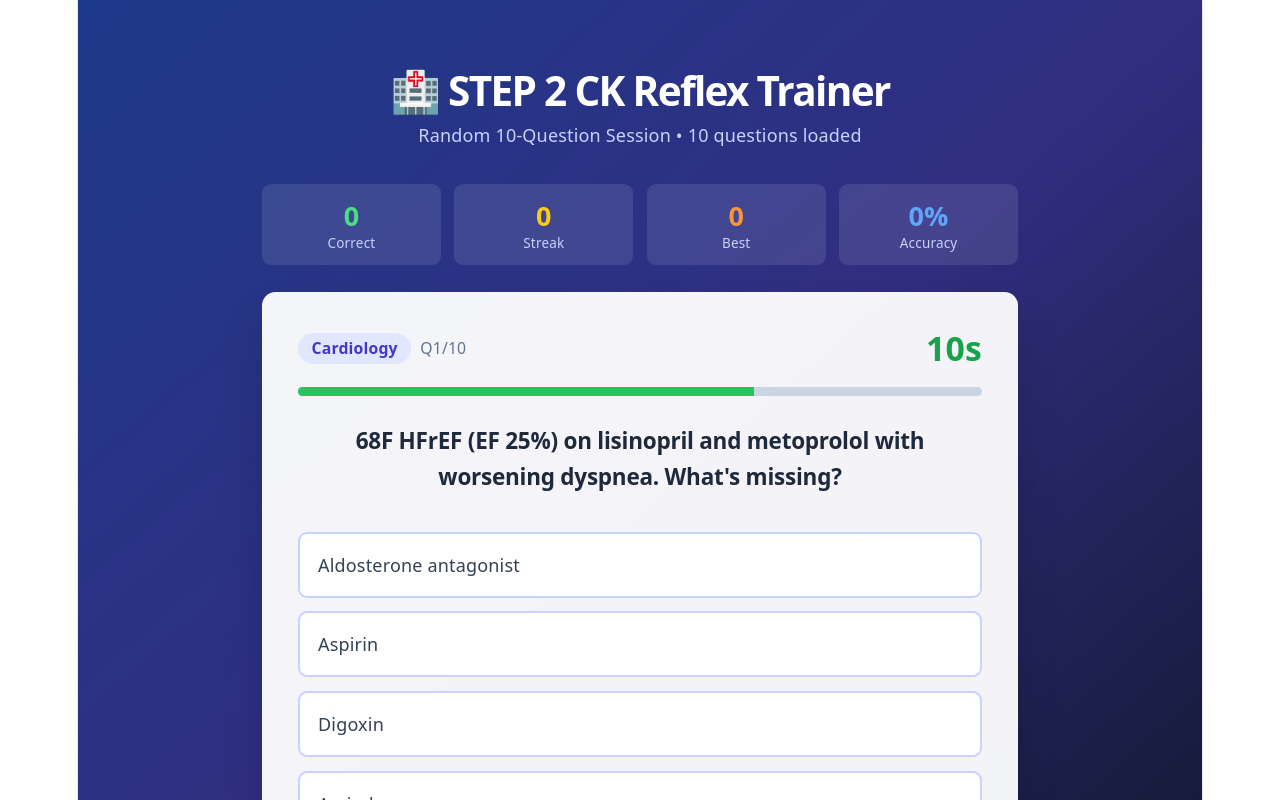
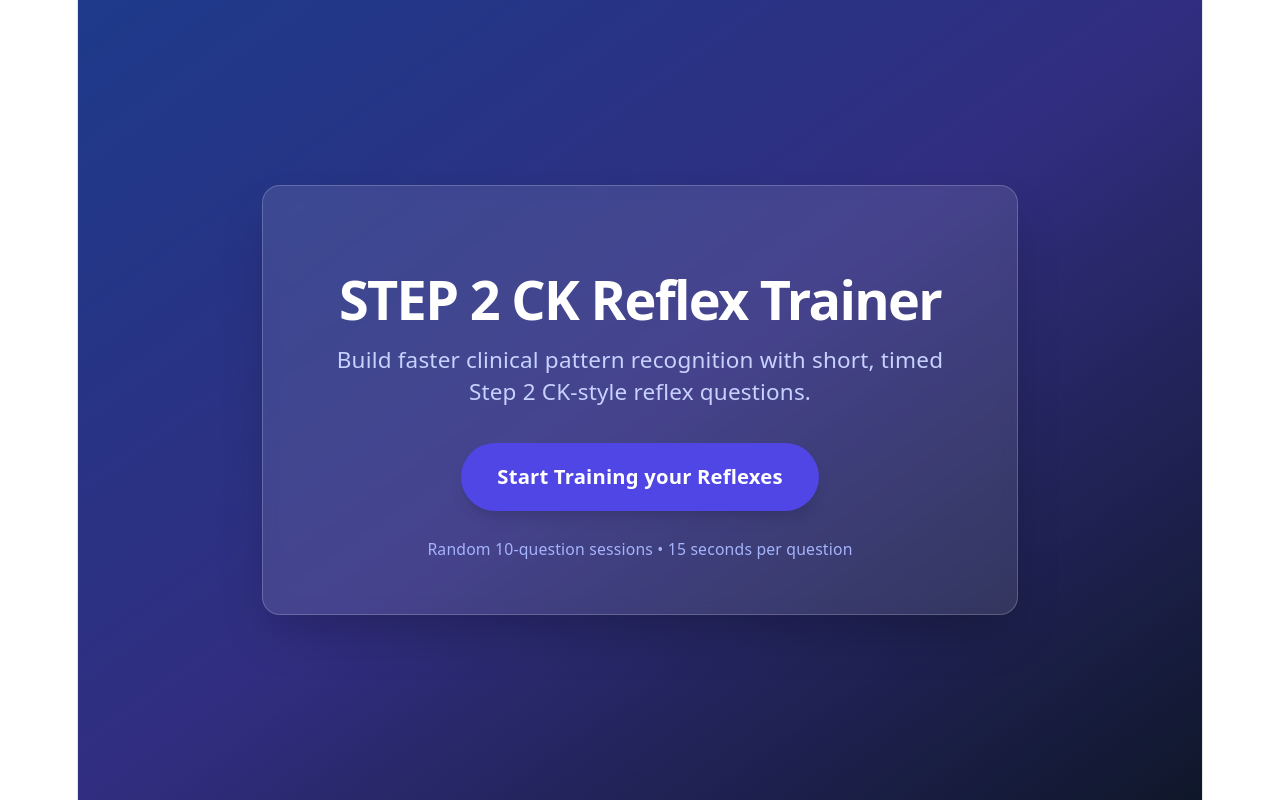
Before and after one commit to aaq6-ml/step2-reflex-trainer, a React (Vite) app: page / in a window 1280 px wide. Shown: the top 800 px of the page. Built offline with nearby package versions, Linux system fonts and the light colour scheme.

Commit message:
Update App.jsx
added start button option

```diff
--- a/src/App.jsx
+++ b/src/App.jsx
@@ -1,7 +1,7 @@
 import React, { useState, useEffect } from 'react';
 
 const questionBank = [
-  // CARDIOLOGY (10 questions)
+// CARDIOLOGY (10 questions)
   { topic: "Cardiology", vignette: "58M with HTN presents with SOB, orthopnea, and bilateral crackles. BNP is elevated.", answers: ["Acute MI", "Acute decompensated heart failure", "Pulmonary embolism", "Acute pneumonia"], correct: 1, explanation: "Classic acute heart failure: SOB, orthopnea, crackles, elevated BNP." },
   { topic: "Cardiology", vignette: "62F with 3 weeks exertional chest pressure and dyspnea. EKG shows new T-wave inversions V2-V4.", answers: ["Stable angina", "Unstable angina/NSTEMI", "Aortic stenosis", "Pericarditis"], correct: 1, explanation: "T-wave inversions + exertional symptoms = NSTEMI until proven otherwise." },
   { topic: "Cardiology", vignette: "45M sudden-onset pleuritic chest pain and ST elevation aVR. BP 180/100, HR 110.", answers: ["Acute MI", "Aortic dissection", "Spontaneous pneumothorax", "Pericarditis"], correct: 1, explanation: "Sudden pleuritic pain + ST elevation + hypertension = aortic dissection." },
@@ -119,10 +119,10 @@ const questionBank = [
   { topic: "Rheumatology", vignette: "58M with tight skin of face and hands, esophageal dysmotility, Raynaud phenomenon. Anti-Scl70 antibody positive.", answers: ["SLE", "Sjögren syndrome", "Systemic sclerosis", "Mixed connective tissue"], correct: 2, explanation: "Skin tightness + esophageal dysmotility + anti-Scl70 = systemic sclerosis (scleroderma)." },
   { topic: "Rheumatology", vignette: "41M with inflammatory back pain, morning stiffness 1.5 hours, sacroiliitis on imaging. HLA-B27 positive.", answers: ["Osteoarthritis", "Rheumatoid arthritis", "Ankylosing spondylitis", "Gout"], correct: 2, explanation: "Inflammatory back pain + sacroiliitis + HLA-B27 = ankylosing spondylitis." },
   { topic: "Rheumatology", vignette: "44F with arthritis, dry eyes, dry mouth, anti-Ro/SSA and anti-La/SSB antibodies positive.", answers: ["SLE", "Rheumatoid arthritis", "Sjögren syndrome", "Scleroderma"], correct: 2, explanation: "Anti-Ro/SSA and anti-La/SSB = Sjögren syndrome." },
-  { topic: "Rheumatology", vignette: "52M with skin ulcers, abdominal pain, hematuria, palpable purpura on lower extremities. P-ANCA positive.", answers: ["Polyarteritis nodosa", "Microscopic polyangiitis", "GPA", "Takayasu"], correct: 1, explanation: "P-ANCA with necrotizing vasculitis + palpable purpura = microscopic polyangiitis." },
-];
+  { topic: "Rheumatology", vignette: "52M with skin ulcers, abdominal pain, hematuria, palpable purpura on lower extremities. P-ANCA positive.", answers: ["Polyarteritis nodosa", "Microscopic polyangiitis", "GPA", "Takayasu"], correct: 1, explanation: "P-ANCA with necrotizing vasculitis + palpable purpura = microscopic polyangiitis." },];
 
 export default function ReflexTrainer() {
+  const [gameStarted, setGameStarted] = useState(false);
   const [currentQIndex, setCurrentQIndex] = useState(0);
   const [sessionQuestions, setSessionQuestions] = useState([]);
   const [score, setScore] = useState(0);
@@ -132,19 +132,12 @@ export default function ReflexTrainer() {
   const [selectedAnswer, setSelectedAnswer] = useState(null);
   const [shuffledAnswers, setShuffledAnswers] = useState([]);
   const [timeLeft, setTimeLeft] = useState(15);
-  const [timerActive, setTimerActive] = useState(true);
-
-  // Initialize random questions on mount
-  useEffect(() => {
-    generateNewSession();
-  }, []);
+  const [timerActive, setTimerActive] = useState(false);
 
   const generateNewSession = () => {
-    // Get unique topics
     const topics = [...new Set(questionBank.map(q => q.topic))];
     const selectedTopics = topics.sort(() => Math.random() - 0.5).slice(0, 10);
 
-    // Get one random question from each selected topic
     const newQuestions = selectedTopics.map(topic => {
       const topicQuestions = questionBank.filter(q => q.topic === topic);
       return topicQuestions[Math.floor(Math.random() * topicQuestions.length)];
@@ -160,20 +153,26 @@ export default function ReflexTrainer() {
     setTimerActive(true);
   };
 
+  const startGame = () => {
+    setGameStarted(true);
+    generateNewSession();
+  };
+
   const current = sessionQuestions[currentQIndex];
 
   useEffect(() => {
-    if (!current) return;
+    if (!gameStarted || !current) return;
+
     const shuffled = [...current.answers].sort(() => Math.random() - 0.5);
     setShuffledAnswers(shuffled);
     setAnswered(false);
     setSelectedAnswer(null);
     setTimeLeft(15);
     setTimerActive(true);
-  }, [currentQIndex, current]);
+  }, [currentQIndex, current, gameStarted]);
 
   useEffect(() => {
-    if (!timerActive || answered) return;
+    if (!gameStarted || !timerActive || answered) return;
 
     const interval = setInterval(() => {
       setTimeLeft(prev => {
@@ -188,13 +187,14 @@ export default function ReflexTrainer() {
     }, 1000);
 
     return () => clearInterval(interval);
-  }, [timerActive, answered]);
+  }, [gameStarted, timerActive, answered]);
 
   const handleAnswer = (index) => {
     const isCorrect = shuffledAnswers[index] === current.answers[current.correct];
 
     setSelectedAnswer(index);
     setAnswered(true);
+    setTimerActive(false);
 
     if (isCorrect) {
       setScore(score + 1);
@@ -217,8 +217,41 @@ export default function ReflexTrainer() {
 
   const accuracy = Math.round((score / (currentQIndex + (answered ? 1 : 0))) * 100) || 0;
 
+  if (!gameStarted) {
+    return (
+      <div className="min-h-screen bg-gradient-to-br from-blue-900 via-indigo-900 to-slate-900 flex items-center justify-center p-6">
+        <div className="max-w-2xl w-full text-center">
+          <div className="bg-white/10 border border-white/20 rounded-2xl p-8 md:p-12 shadow-2xl backdrop-blur">
+            <h1 className="text-4xl md:text-5xl font-bold text-white mb-4">
+              STEP 2 CK Reflex Trainer
+            </h1>
+
+            <p className="text-indigo-200 text-lg md:text-xl mb-8 leading-relaxed">
+              Build faster clinical pattern recognition with short, timed Step 2 CK-style reflex questions.
+            </p>
+
+            <button
+              onClick={startGame}
+              className="bg-indigo-600 hover:bg-indigo-700 text-white font-bold py-4 px-8 rounded-full text-lg transition shadow-lg"
+            >
+              Start Training your Reflexes
+            </button>
+
+            <p className="text-indigo-300 text-sm mt-6">
+              Random 10-question sessions • 15 seconds per question
+            </p>
+          </div>
+        </div>
+      </div>
+    );
+  }
+
   if (!current) {
-    return <div className="min-h-screen bg-gradient-to-br from-blue-900 via-indigo-900 to-slate-900 flex items-center justify-center"><div className="text-white text-2xl">Loading...</div></div>;
+    return (
+      <div className="min-h-screen bg-gradient-to-br from-blue-900 via-indigo-900 to-slate-900 flex items-center justify-center">
+        <div className="text-white text-2xl">Loading...</div>
+      </div>
+    );
   }
 
   return (
@@ -307,7 +340,8 @@ export default function ReflexTrainer() {
           {answered && (
             <div className={`mt-6 p-4 rounded ${timeLeft === 0 ? 'bg-red-50 border-l-4 border-red-500' : 'bg-amber-50 border-l-4 border-amber-500'}`}>
               <p className={`text-sm font-semibold ${timeLeft === 0 ? 'text-red-900' : 'text-amber-900'}`}>
-                {timeLeft === 0 ? '⏱️ Time\'s up! ' : '💡 '}{current.explanation}
+                {timeLeft === 0 ? "⏱️ Time's up! " : "💡 "}
+                {current.explanation}
               </p>
             </div>
           )}
```
